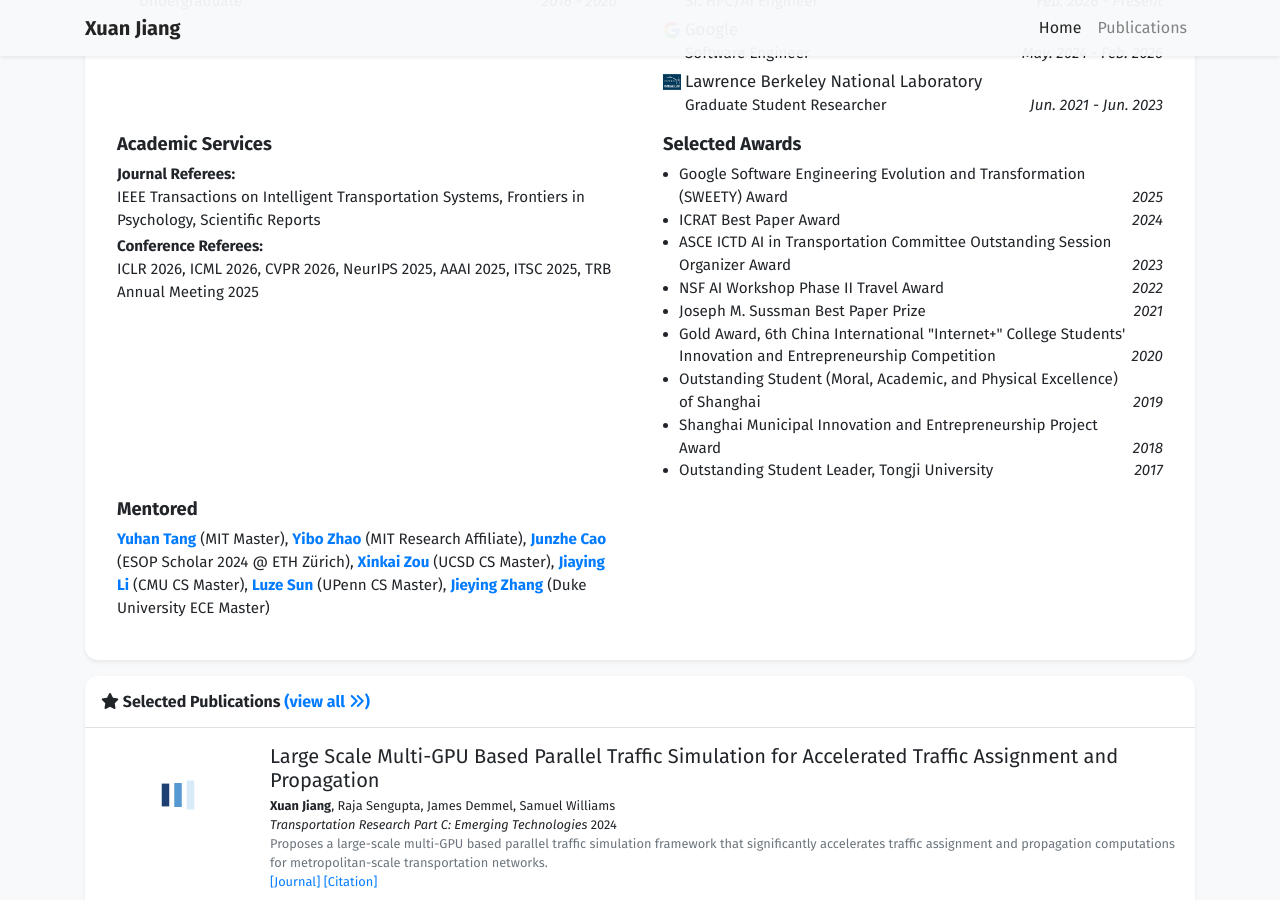
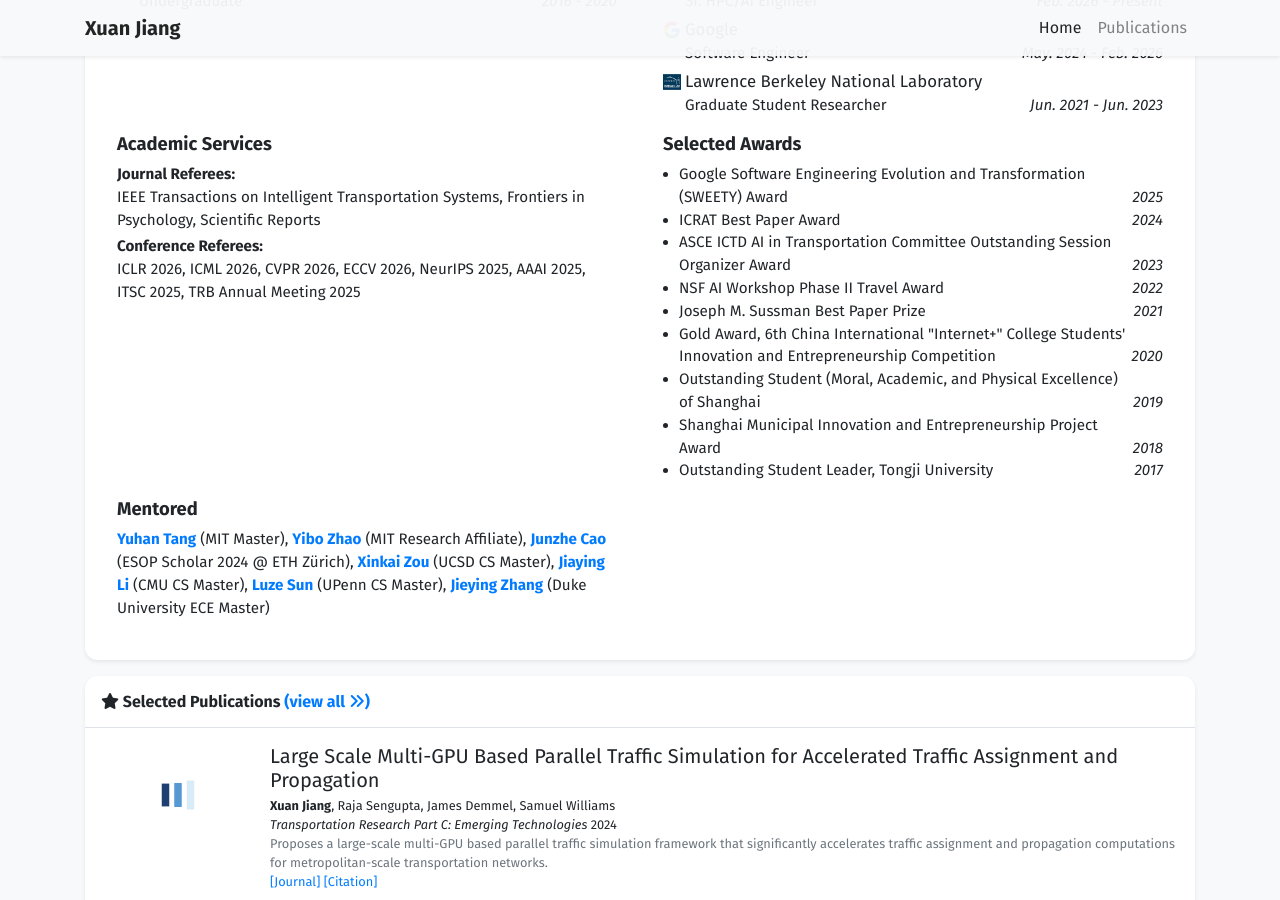
Before and after one commit to Xuan-1998/Xuan-1998.github.io, a Jekyll site: the page built from index.html, in a window 1280 px wide and 900 px high, scrolled down 745 px. Built offline with Jekyll 4.4.1, drawn with Linux system fonts in a browser that asks for light colours; nearby versions of some CDN libraries; a style sheet for code colours, icons or effects is not loaded.

Commit message:
adding conference referee

```diff
--- a/_data/profile.yml
+++ b/_data/profile.yml
@@ -92,6 +92,7 @@ academic_services:
     - ICLR 2026
     - ICML 2026
     - CVPR 2026
+    - ECCV 2026
     - NeurIPS 2025
     - AAAI 2025
     - ITSC 2025
```
